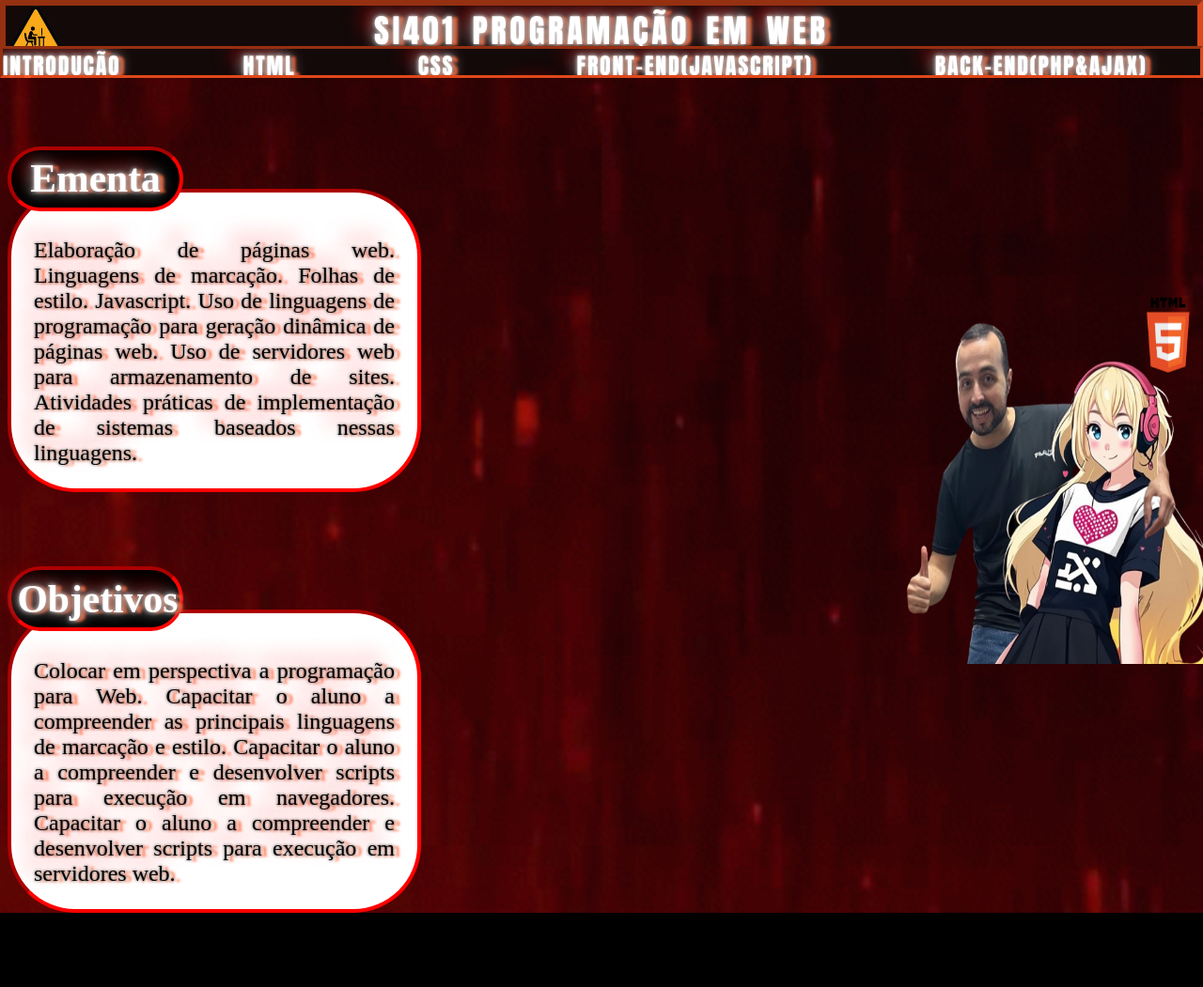
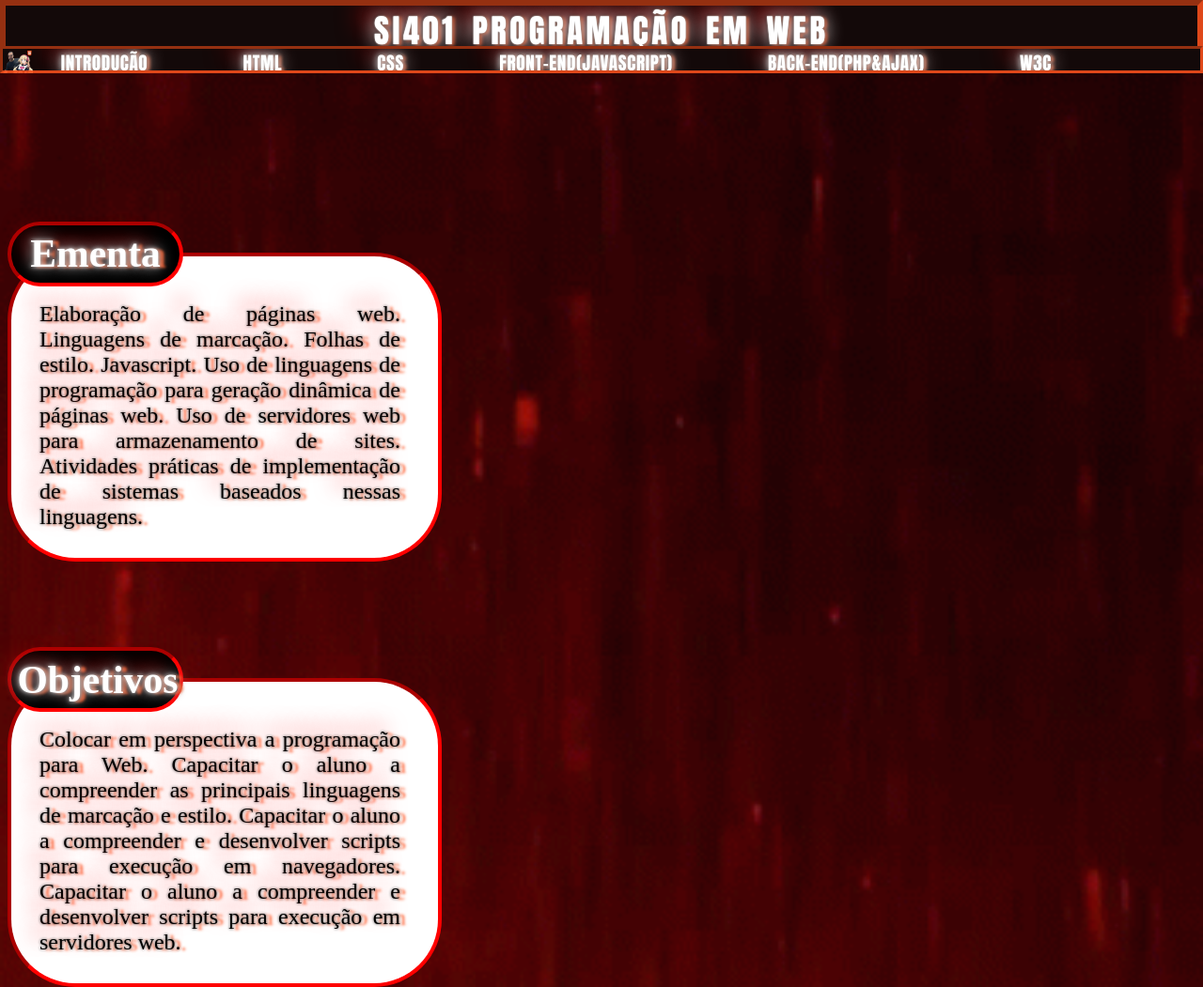
Before and after one commit to Alonum/SI401-PreliminarView, a plain HTML site: page homepage.html in a window 1280 px wide. Shown: the whole page at 94% size. Before the commit the page ends 972 px from the top, so only its background shows below. Drawn offline with Linux system fonts and the light colour scheme; a script that the page names is missing.

Commit message:
fixed zoom and brightness in headers

```diff
--- a/homepage.html
+++ b/homepage.html
@@ -11,27 +11,27 @@
 
 	<body class = "homepagebackground">
 
-		<div>
+		<div style ="margin-bottom:2vw;">
 			<header>
 				<h1 class ="mainHead">SI401 Programação em Web</h1>
 				<nav class = "topicsBar">
-					<a href = "topics/introducao.html"	style = "margin-right: 120px">Introdução			</a>
-					<a href = "topics/html.html"			style = "margin-right: 120px">HTML					</a>
-					<a href = "topics/css.html"			style = "margin-right: 120px">CSS					</a>
-					<a href = "topics/front.html"		style = "margin-right: 120px">Front-End(JavaScript)	</a>
-					<a href = "topics/back.html"			style = "margin-right: 120px">Back-End(PHP&Ajax)	</a>
-					<a href = "topics/w3c.html"			style = "margin-right: 120px">W3C					</a>
+					<a href = "topics/introducao.html"	style = "margin-right: 7.5vw">Introdução			</a>
+					<a href = "topics/html.html"			style = "margin-right: 7.5vw">HTML					</a>
+					<a href = "topics/css.html"			style = "margin-right: 7.5vw">CSS					</a>
+					<a href = "topics/front.html"		style = "margin-right: 7.5vw">Front-End(JavaScript)	</a>
+					<a href = "topics/back.html"			style = "margin-right: 7.5vw">Back-End(PHP&Ajax)	</a>
+					<a href = "topics/w3c.html"			style = "margin-right: 7.5vw">W3C					</a>
 				</nav>
 			</header>
 		</div>
 
 		<div>
-			<h1 class = "infoboxTitle" style ="top:10vw; background-image:url('img/isee.gif'); background-size:cover;">Ementa</h1>
-			<p class = "infoboxParagraph" style="top:6vw;">Elaboração de páginas web. Linguagens de marcação. Folhas de estilo. Javascript. Uso de linguagens de programação para geração dinâmica de páginas web. Uso de servidores web para armazenamento de sites. Atividades práticas de implementação de sistemas baseados nessas linguagens.</p>
-			<h1 class = "infoboxTitle" style ="top:10vw;">Objetivos</h1>
-			<p class = "infoboxParagraph" style="top:6vw;">Colocar em perspectiva a programação para Web. Capacitar o aluno a compreender as principais linguagens de marcação e estilo. Capacitar o aluno a compreender e desenvolver scripts para execução em navegadores. Capacitar o aluno a compreender e desenvolver scripts para execução em servidores web.</p>
+			<h1 class = "infoboxTitle" style ="top:5em; background-image:url('img/isee.gif'); background-size:cover;">Ementa</h1>
+			<p class = "infoboxParagraph" style="top:6em;">Elaboração de páginas web. Linguagens de marcação. Folhas de estilo. Javascript. Uso de linguagens de programação para geração dinâmica de páginas web. Uso de servidores web para armazenamento de sites. Atividades práticas de implementação de sistemas baseados nessas linguagens.</p>
+			<h1 class = "infoboxTitle" style ="top:5em;">Objetivos</h1>
+			<p class = "infoboxParagraph" style="top:6em;">Colocar em perspectiva a programação para Web. Capacitar o aluno a compreender as principais linguagens de marcação e estilo. Capacitar o aluno a compreender e desenvolver scripts para execução em navegadores. Capacitar o aluno a compreender e desenvolver scripts para execução em servidores web.</p>
 		</div>
-		<img src="img/mydeargui.png" style="position:fixed;top:24vw; right:0vw; width:25%;height:50%;">
+		<!--<img src="img/mydeargui.png" style="position:fixed;top:24vw; right:0vw; width:25%;height:50%;"> Deletar No Ultimo-->
 
 		<!--Arquivo script js -->
 		<script src="mscript.js"></script>
--- a/mstyle.css
+++ b/mstyle.css
@@ -4,7 +4,7 @@
     border-bottom: 0px;
 
     position: fixed;
-    margin:0;
+    margin: 0;
 
     z-index: 4;
 
@@ -15,7 +15,7 @@
     width: calc(99% + 0.01em);
     height: 1.5em;
 
-    text-shadow: 0 0 5px #FFF, 0 0 10px rgb(5, 0, 0), 0 0 15px #FFF, 6px 1px 3px #FC511D, -12px -12px 20px rgba(252,0,0,0.52);
+    text-shadow: 0 0 0.15vw #FFF, 0 0 0.3vw rgb(5, 0, 0), 0 0 1.5vw #FFF, 0.2vw 0.1vw 0.3vw #FC511D, -1.2vw -1.2vw 2.0vw rgba(252,0,0,0.52);
     color: #FFFFFF;
     background: #130909;
 
@@ -42,7 +42,6 @@
 
     z-index: 4;
     position:fixed;
-    margin:0;
 
     top:3.8vw;
     right:0;
@@ -51,15 +50,15 @@
     width: calc(99.5% + 0.01em);;
     height: 1.2em;
 
-    text-shadow: 0 0 5px #FFF, 0 0 10px rgb(5, 0, 0), 0 0 15px #FFF, 6px 1px 3px #FC511D, -12px -12px 20px rgba(252,0,0,0.52);
+    text-shadow: 0 0 0.5vw #FFF, 0 0 0.3vw rgb(5, 0, 0), 0 0 1.5vw #FFF, 0.2vw 0.1vw 0.3vw #FC511D, -1.2vw -1.2vw 2.0vw rgba(252,0,0,0.52);
     color: #FFFFFF;
     background: #130909;
 
     font-family: Impact, Charcoal, sans-serif;
-    font-size: 1.5em; overflow: hidden;
+    font-size: 1.5vw; overflow: hidden;
 
-    letter-spacing: 1.76px;
-    word-spacing: 2.7px;
+    letter-spacing: 0.05vw;
+    word-spacing: 0.002vw;
     text-decoration: none solid rgb(68, 68, 68);
     font-style: normal;
     font-variant: normal;
@@ -74,7 +73,7 @@
 
 a
 {
-    text-shadow: 0 0 5px #FFF, 0 0 10px rgb(5, 0, 0), 0 0 15px #FFF, 6px 1px 3px #FC511D, -12px -12px 20px rgba(252,0,0,0.52);
+    text-shadow: 0 0 0.5vw #FFF, 0 0 0.3vw rgb(5, 0, 0), 0 0 1.5vw #FFF, 0.2vw 0.1vw 0.3vw #FC511D, -1.2vw -1.2vw 2.0vw rgba(252,0,0,0.52);
     z-index: 1;
     color: #FFFFFF;
     background: #130909;
@@ -84,7 +83,7 @@ a
 a:hover
 {
     color: black;
-    text-shadow: 0 0 60px red   , 0 0 10px rgb(5, 0, 0), 0 0 15px #FFF, 6px 1px 3px #FC511D, -12px -12px 20px rgba(252,0,0,0.52);
+    text-shadow: 0 0 1vw rgb(255, 100, 100), 0 0 0.1vw rgb(5, 0, 0), 0 0 1.5vw rgb(255, 124, 124), 0.2vw 0.1vw 0.3vw #FC511D, -1.2vw -1.2vw 2.0vw rgba(252,0,0,0.52);
 }
 
 .infoboxTitle
@@ -111,7 +110,8 @@ a:hover
     z-index: 2;
     border: 0.2em inset red;
     border-radius:3em;
-    padding: 1em;
+    padding: 30px;
+    padding-right:40px;
     padding-top:2em;
     color: rgb(0, 0, 0);
     position: relative;
```
Also changed, not shown: img/wip.png (deleted), img/x2.png (deleted), mscript.js (deleted), notimg/x1.png (deleted), notimg/x2.png (deleted), notimg/x3.png (deleted).
